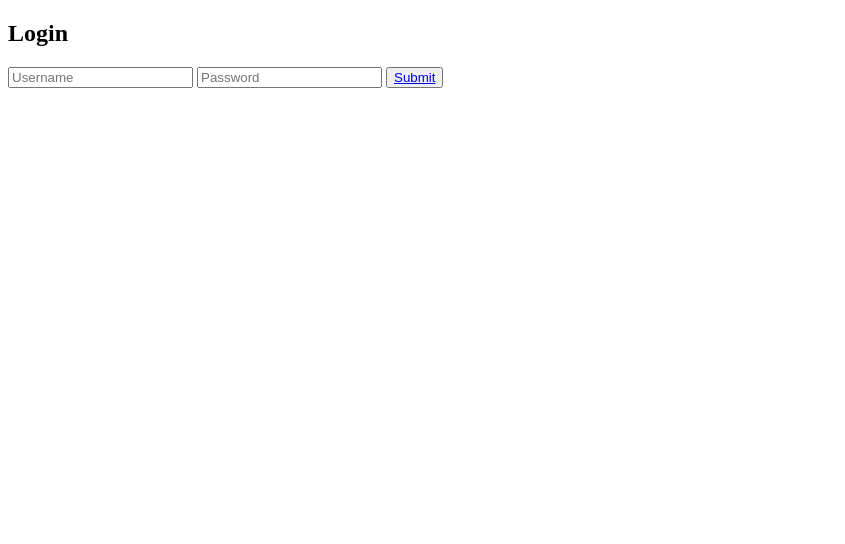
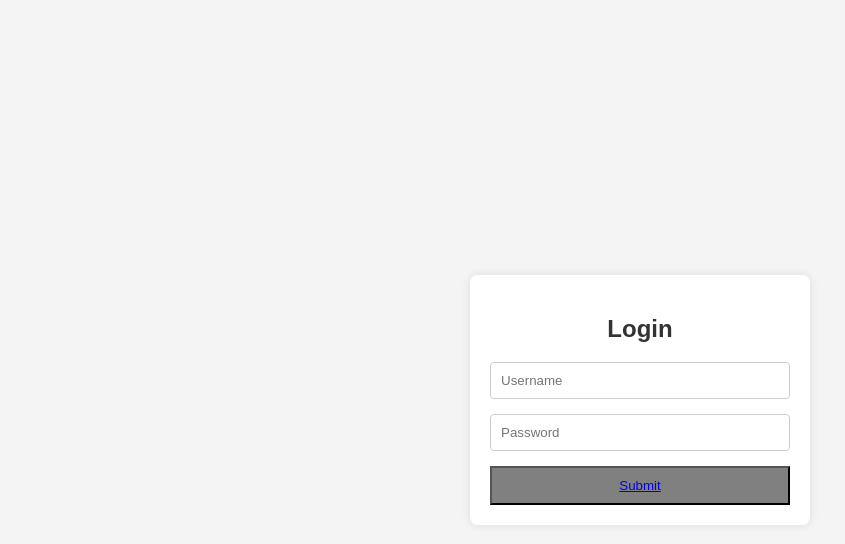
Before and after one commit to ImamAlghifary/Team-Project-Software-Engineering, a PHP site: page /loginPage.php in a window 1280 px wide. Shown: the top 544 px of the page, without its empty margins (0-845 px from the left). Run offline with PHP 8.4, Linux system fonts and the light colour scheme.

Commit message:
adding design to loginPage.php

```diff
--- a/loginPage.php
+++ b/loginPage.php
@@ -4,6 +4,64 @@
     <meta charset="UTF-8">
     <meta name="viewport" content="width=device-width, initial-scale=1.0">
     <title>Login</title>
+    <style>
+        body {
+            font-family: Arial, sans-serif;
+            background-color: #f4f4f4;
+            margin: 0;
+            padding: 0;
+            display: flex;
+            justify-content: center;
+            align-items: center;
+            height: 100vh;
+        }
+        .container {
+            max-width: 300px;
+            padding: 20px;
+            background-color: #fff;
+            border-radius: 8px;
+            box-shadow: 0 0 10px rgba(0, 0, 0, 0.1);
+        }
+        h2 {
+            text-align: center;
+            color: #333;
+        }
+        input[type="text"], input[type="password"] {
+            width: 100%;
+            padding: 10px;
+            margin-bottom: 15px;
+            border: 1px solid #ccc;
+            border-radius: 4px;
+            box-sizing: border-box;
+        }
+        input[type="submit"] {
+            width: 100%;
+            padding: 10px;
+            background-color: #007bff;
+            color: #fff;
+            border: none;
+            border-radius: 4px;
+            cursor: pointer;
+            font-size: 16px;
+            transition: background-color 0.3s;
+        }
+        input[type="submit"]:hover {
+            background-color: #0056b3;
+        }
+        .error-message {
+            color: red;
+            text-align: center;
+            margin-bottom: 15px;
+        }
+
+        button {
+            width: 100%;
+            padding:10px;
+            background-color:grey;
+            color: white;
+
+        }
+    </style>
 </head>
 <body>
     <div class="container">
```
